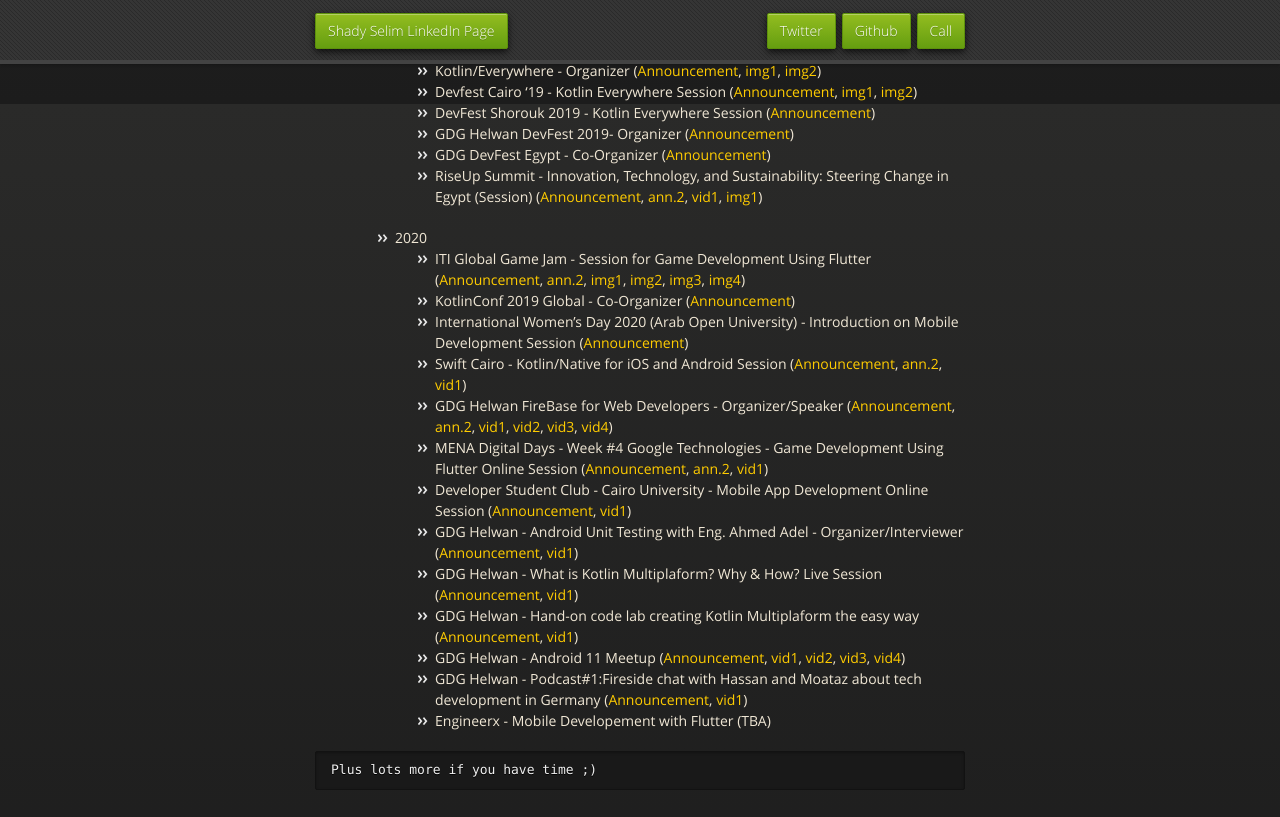
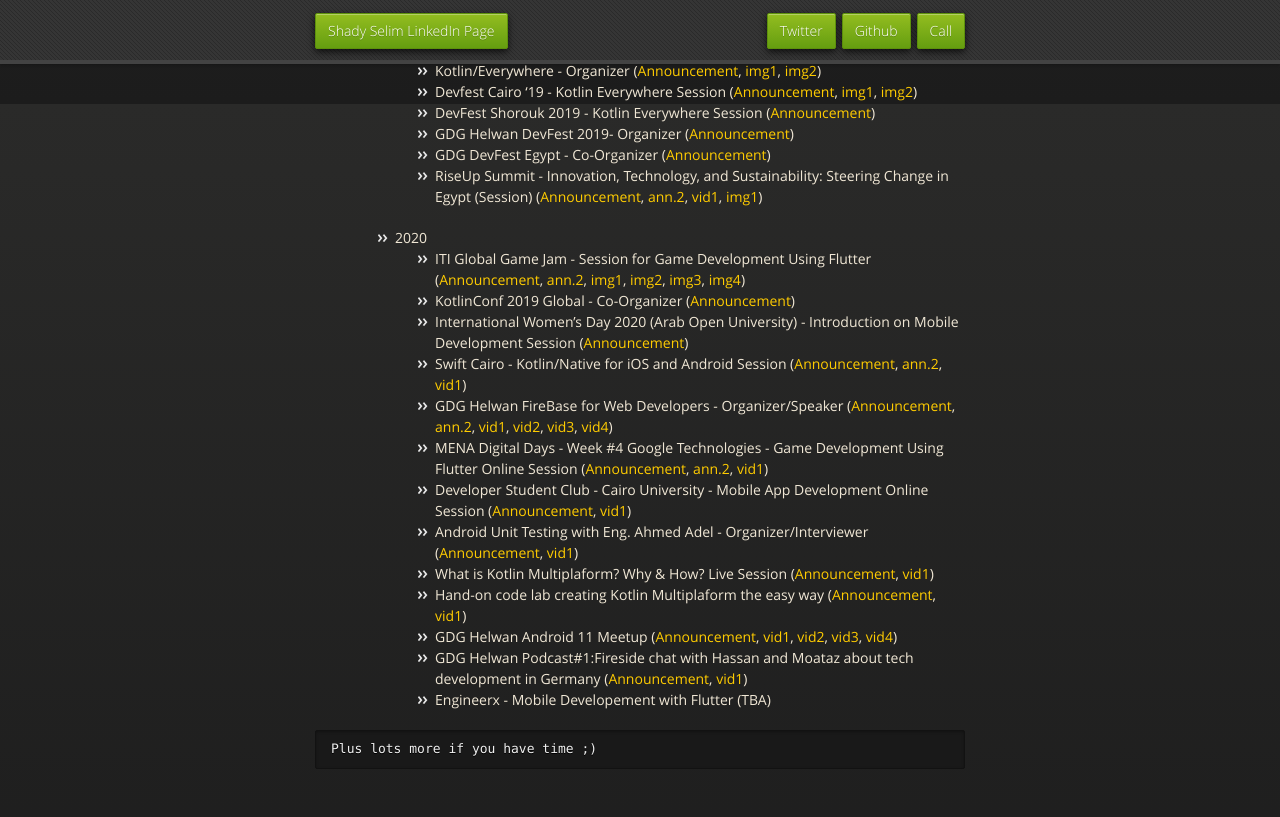
Before and after one commit to Shady-Selim/shady-selim.github.io, a Jekyll site: the page built from index.md, in a window 1280 px wide and 900 px high, scrolled down 5296 px. Shown: the top 817 px of the window. Built offline with Jekyll 4.4.1, drawn with Linux system fonts in a browser that asks for light colours; our own code applies the rules of GitHub Pages for plain Markdown files.

Commit message:
Update index.md

````diff
--- a/index.md
+++ b/index.md
@@ -210,11 +210,11 @@
     - GDG Helwan FireBase for Web Developers - Organizer/Speaker ([Announcement](https://www.meetup.com/GDG-Helwan/events/268577253/), [ann.2](https://www.facebook.com/AndelaEgypt/posts/1185455185131880), [vid1](https://youtu.be/IvaOz55ROH0), [vid2](https://youtu.be/Wov3lwe8nYA), [vid3](https://youtu.be/A1BAPKX8lTE), [vid4](https://youtu.be/GRgXR36xaAc))
     - MENA Digital Days - Week #4 Google Technologies - Game Development Using Flutter Online Session ([Announcement](https://twitter.com/gdgmena/status/1250838867822829568), [ann.2](https://www.meetup.com/GDG-Helwan/events/270047064/), [vid1](https://youtu.be/uCJyt2IpAlM))
     - Developer Student Club - Cairo University - Mobile App Development Online Session ([Announcement](https://www.facebook.com/DSCCairo/photos/a.106526477584111/146417886928303/?type=3&theater), [vid1](https://youtu.be/y0222d67M0M))
-    - GDG Helwan - Android Unit Testing with Eng. Ahmed Adel - Organizer/Interviewer ([Announcement](https://www.meetup.com/GDG-Helwan/events/270671025/), [vid1](https://youtu.be/AmaHlsd4vUg))
-    - GDG Helwan - What is Kotlin Multiplaform? Why & How? Live Session ([Announcement](https://www.meetup.com/GDG-Helwan/events/270671025/), [vid1](https://youtu.be/S10PipWUeEw))
-    - GDG Helwan - Hand-on code lab creating Kotlin Multiplaform the easy way ([Announcement](https://www.linkedin.com/pulse/tutorial-your-first-kotlin-multiplatform-ios-android-shady/), [vid1](https://youtu.be/8o3IUWhLG2U))
-    - GDG Helwan - Android 11 Meetup ([Announcement](https://www.meetup.com/GDG-Helwan/events/270725535/), [vid1](https://youtu.be/n2i6j9RZ4ag), [vid2](https://youtu.be/6_1zaOjo8hw), [vid3](https://youtu.be/q4mp6DAvB1k), [vid4](https://youtu.be/cEYt86goq4s))
-    - GDG Helwan - Podcast#1:Fireside chat with Hassan and Moataz about tech development in Germany ([Announcement](https://www.meetup.com/GDG-Helwan/events/271223690/), [vid1](https://youtu.be/YTEUTDmLmcw))
+    - Android Unit Testing with Eng. Ahmed Adel - Organizer/Interviewer ([Announcement](https://www.meetup.com/GDG-Helwan/events/270671025/), [vid1](https://youtu.be/AmaHlsd4vUg))
+    - What is Kotlin Multiplaform? Why & How? Live Session ([Announcement](https://www.meetup.com/GDG-Helwan/events/270671025/), [vid1](https://youtu.be/S10PipWUeEw))
+    - Hand-on code lab creating Kotlin Multiplaform the easy way ([Announcement](https://www.linkedin.com/pulse/tutorial-your-first-kotlin-multiplatform-ios-android-shady/), [vid1](https://youtu.be/8o3IUWhLG2U))
+    - GDG Helwan Android 11 Meetup ([Announcement](https://www.meetup.com/GDG-Helwan/events/270725535/), [vid1](https://youtu.be/n2i6j9RZ4ag), [vid2](https://youtu.be/6_1zaOjo8hw), [vid3](https://youtu.be/q4mp6DAvB1k), [vid4](https://youtu.be/cEYt86goq4s))
+    - GDG Helwan Podcast#1:Fireside chat with Hassan and Moataz about tech development in Germany ([Announcement](https://www.meetup.com/GDG-Helwan/events/271223690/), [vid1](https://youtu.be/YTEUTDmLmcw))
     - Engineerx - Mobile Developement with Flutter (TBA)
 
 ```
````
